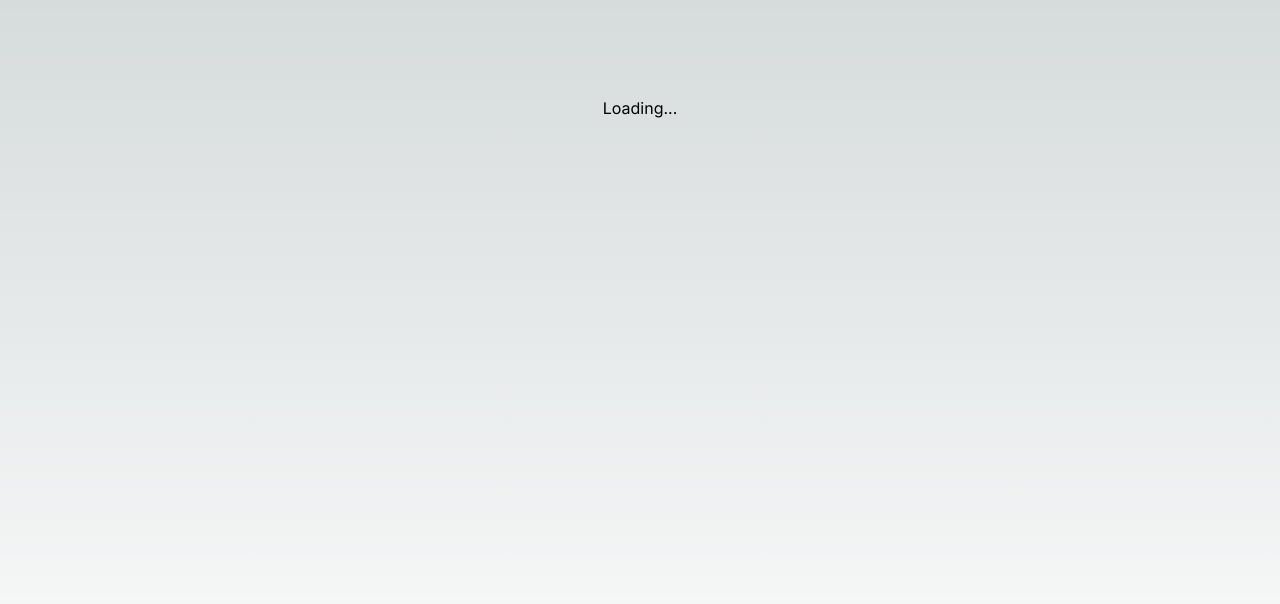
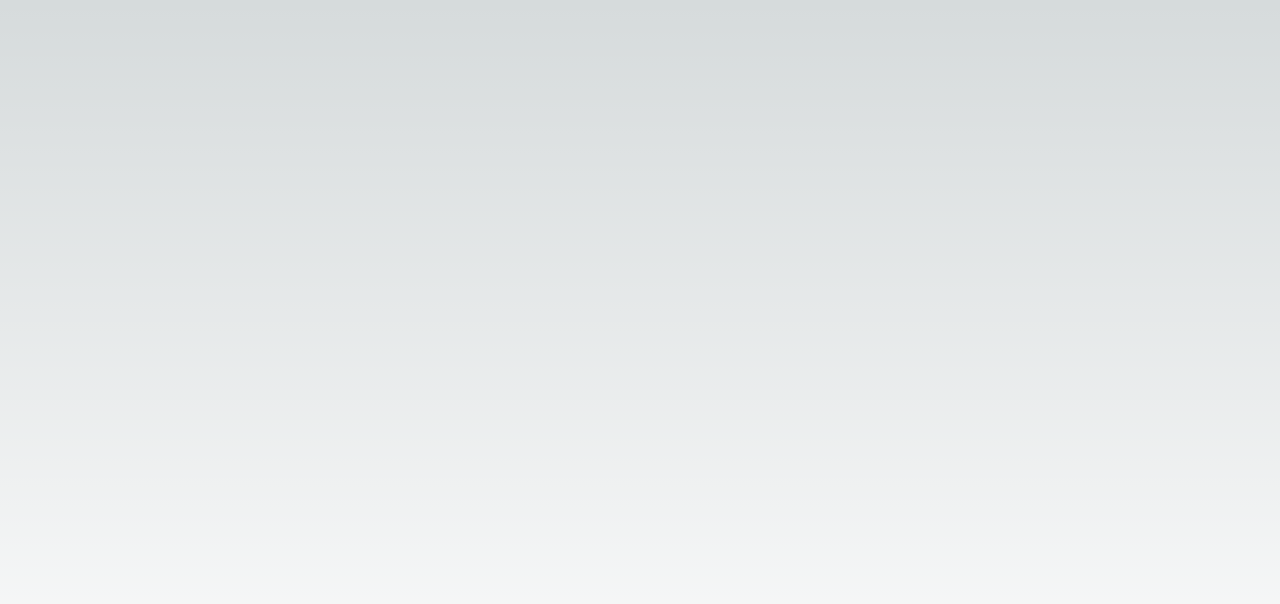
Before and after one commit to developeracewebx/pankaj-repo, a Next.js app: page / in a window 1280 px wide. Shown: the top 604 px of the page. Built offline with nearby package versions, Linux system fonts and the light colour scheme.

Commit message:
working on streaming

```diff
--- a/src/app/page.js
+++ b/src/app/page.js
@@ -42,7 +42,7 @@ export default function Home() {
 
   return (
     <main className="flex min-h-screen flex-col items-center justify-between p-24">
-      {loading && <div>Loading...</div>}
+      {/* {loading && <div>Loading...</div>} */}
       <CustomView condition={browserName === "Safari"}>
         <video
           ref={safariVideoRef}
```
